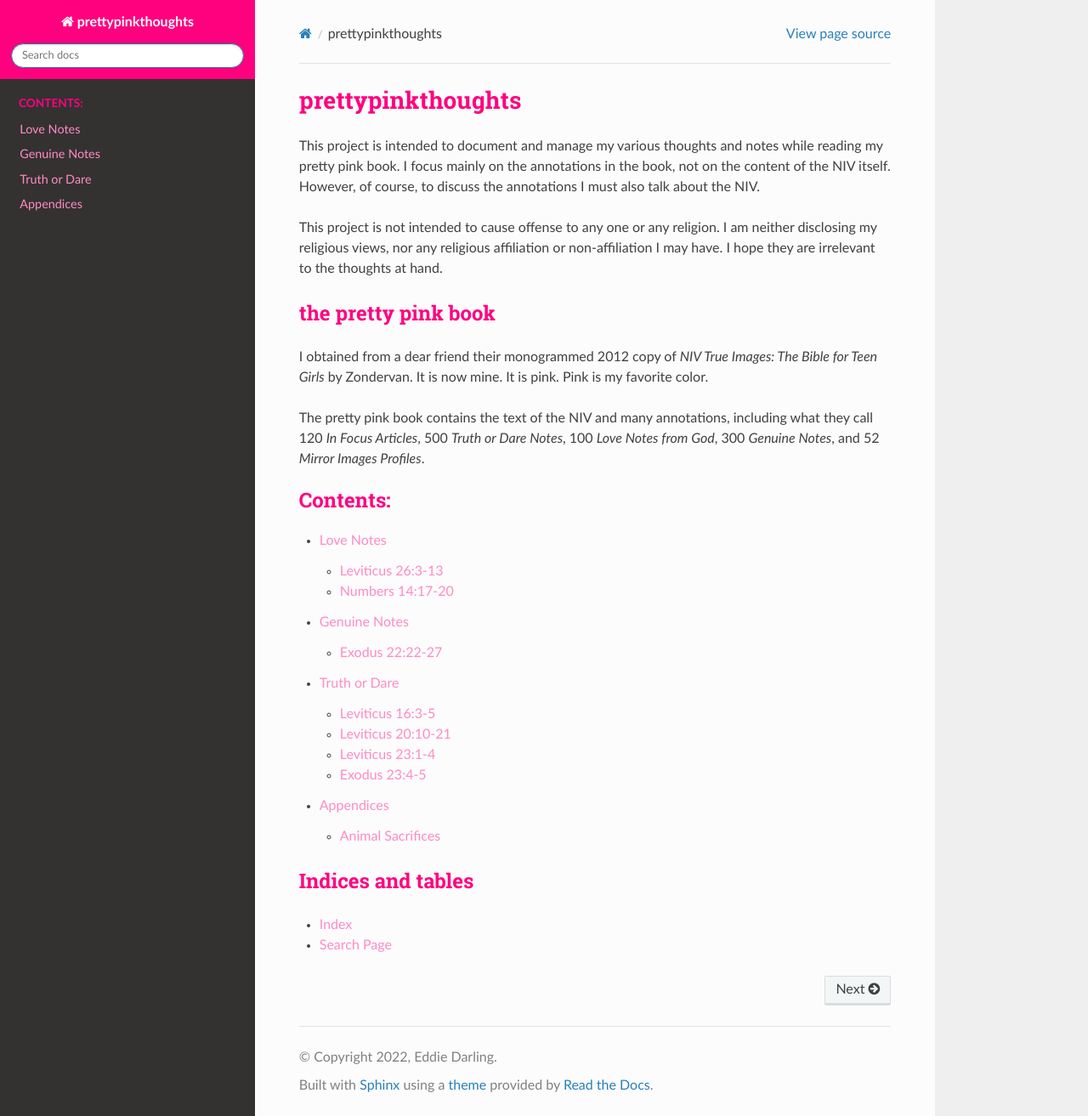
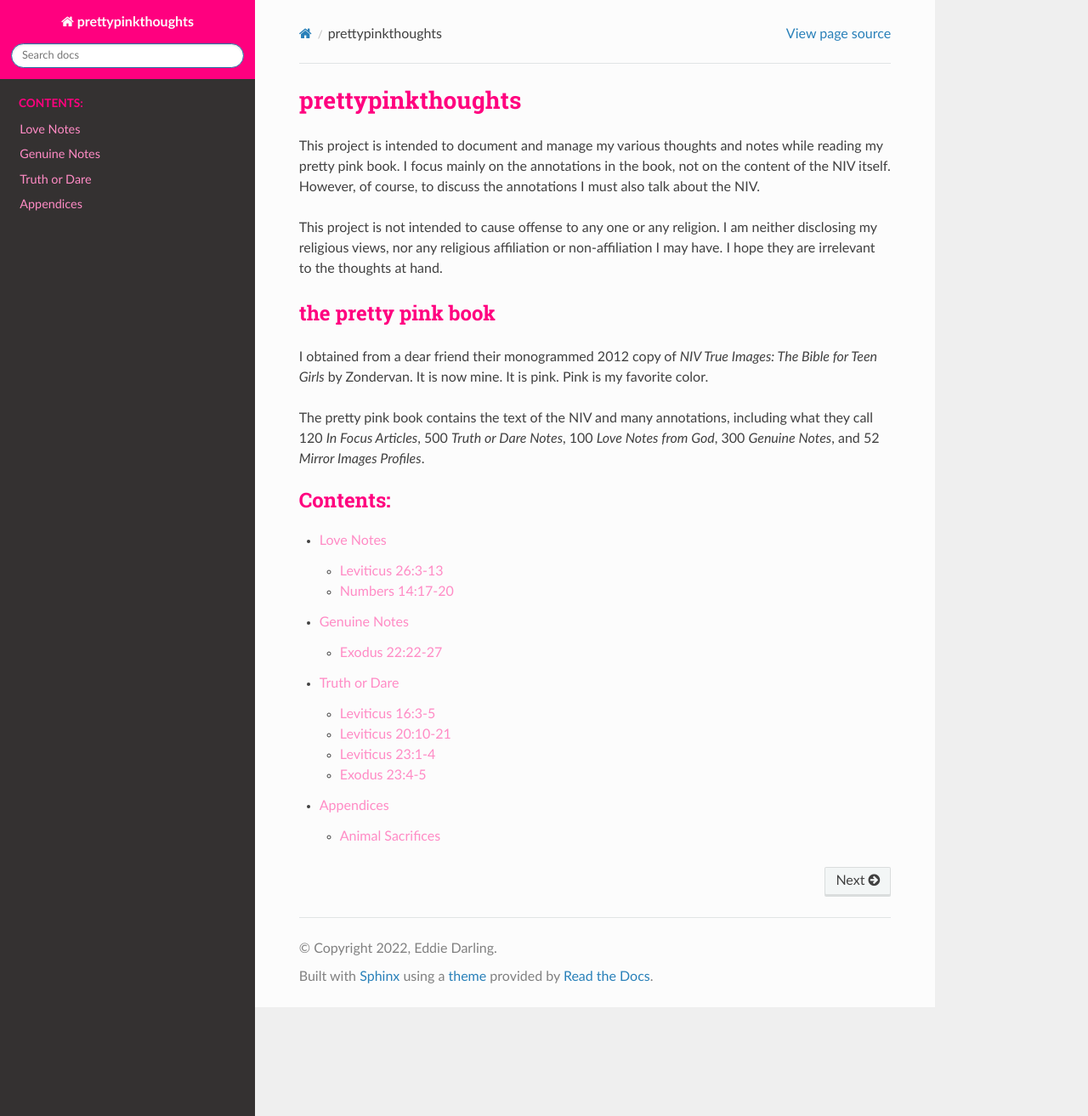
Before and after one commit to spagh-eddie/prettypinkthoughts, a Sphinx documentation site: the page built from docs/source/index.rst, in a window 1280 px wide and 1313 px high. Shown: the whole window at 85% size. Built offline with Sphinx 7.4.7 and the Read the Docs theme 2.0.0, drawn with Linux system fonts in a browser that asks for light colours.

Commit message:
Remove entirely

```diff
--- a/docs/source/index.rst
+++ b/docs/source/index.rst
@@ -8,9 +8,3 @@
    genuine-notes/index
    truth-or-dare/index
    appendices/index
-
-Indices and tables
-------------------
-
-* :ref:`genindex`
-* :ref:`search`
```
